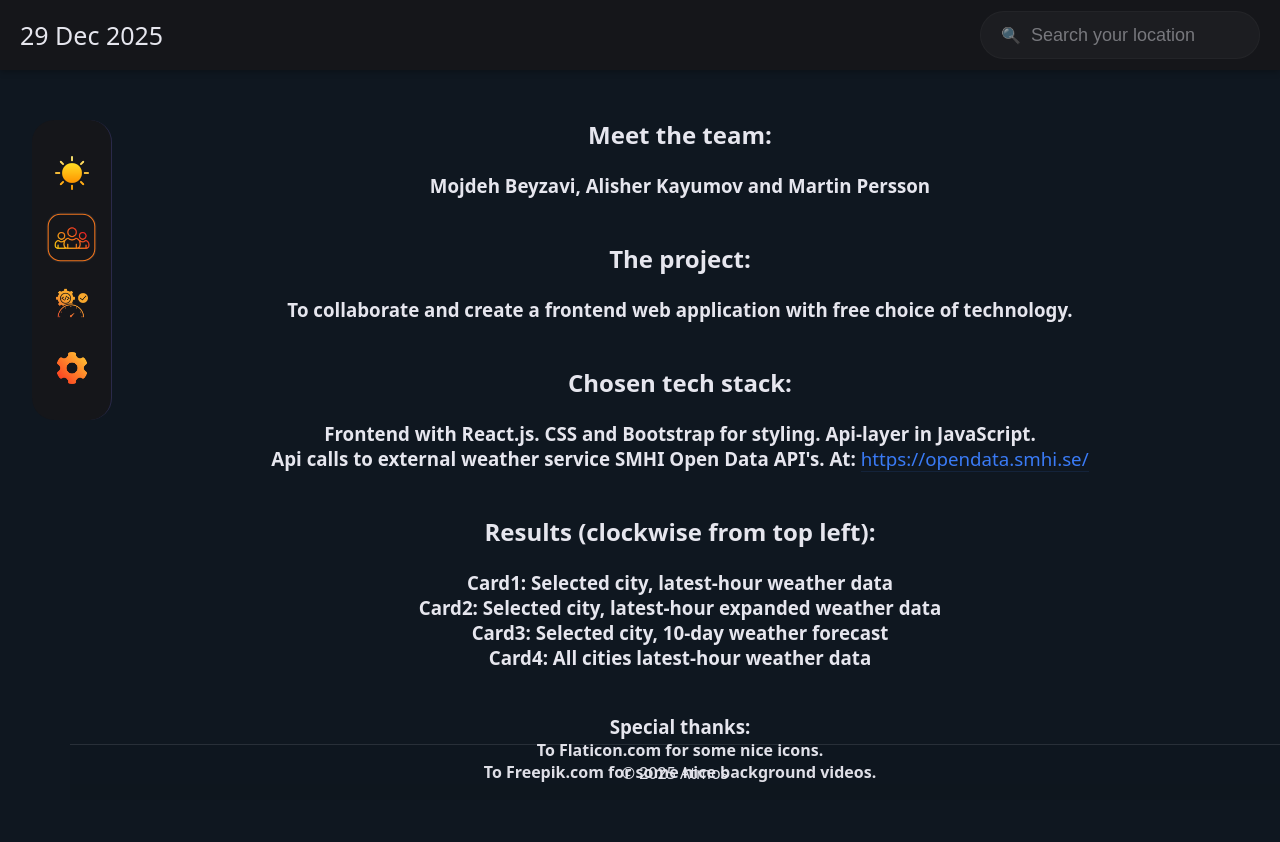
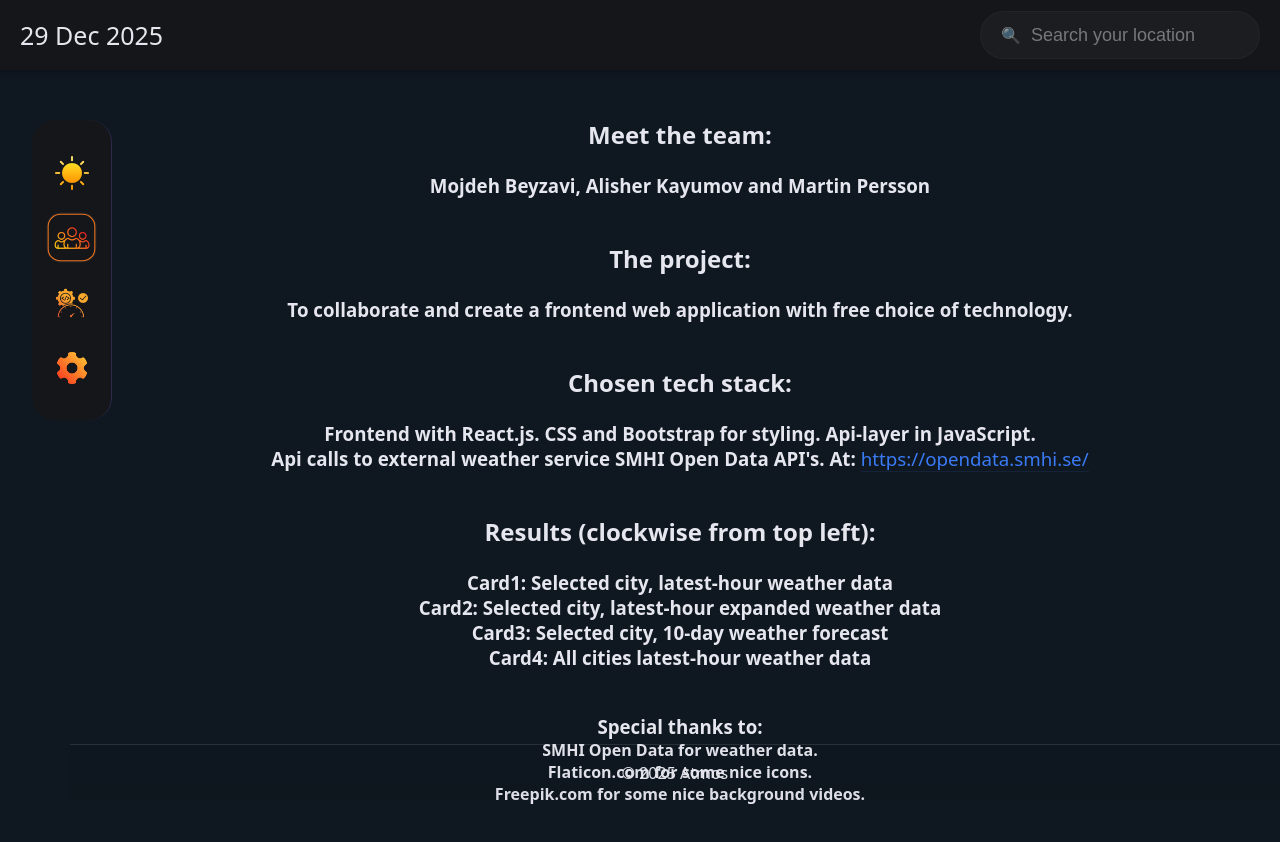
Before and after one commit to MartinPersson-Lexicon/Atmos, a React (Vite) app: page /about in a window 1280 px wide. Shown: the top 842 px of the page. Built offline with nearby package versions, Linux system fonts and the light colour scheme.

Commit message:
added special thanks to smhi

```diff
--- a/src/pages/About.jsx
+++ b/src/pages/About.jsx
@@ -46,9 +46,10 @@ export default function About() {
       <h3>Card4: All cities latest-hour weather data </h3>
       <p>&nbsp;</p>
       <p>&nbsp;</p>
-      <h3>Special thanks:</h3>
-      <h4>To Flaticon.com for some nice icons.</h4>
-      <h4>To Freepik.com for some nice background videos.</h4>
+      <h3>Special thanks to:</h3>
+      <h4>SMHI Open Data for weather data.</h4>
+      <h4>Flaticon.com for some nice icons.</h4>
+      <h4>Freepik.com for some nice background videos.</h4>
     </div>
   );
 }
```
